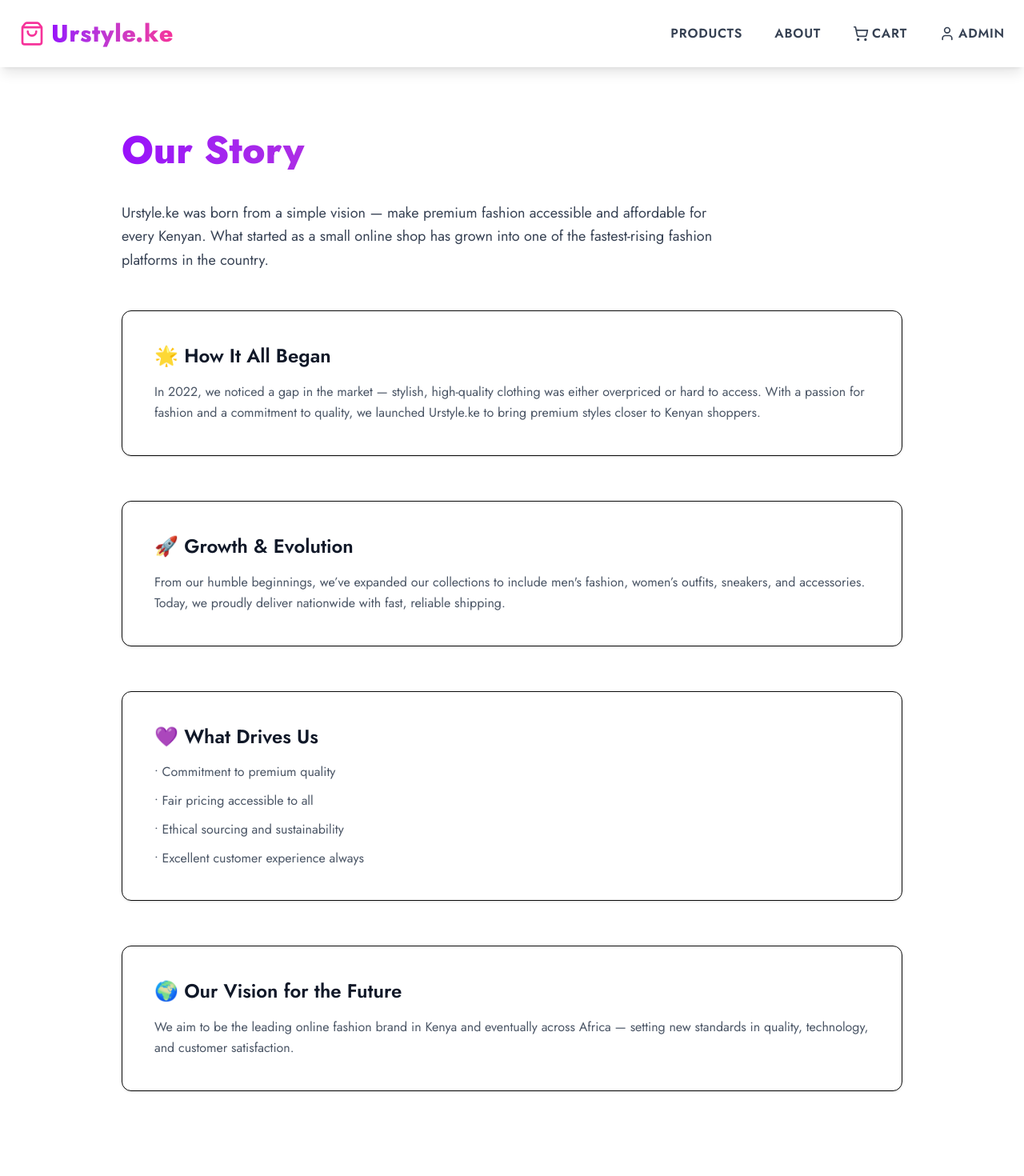
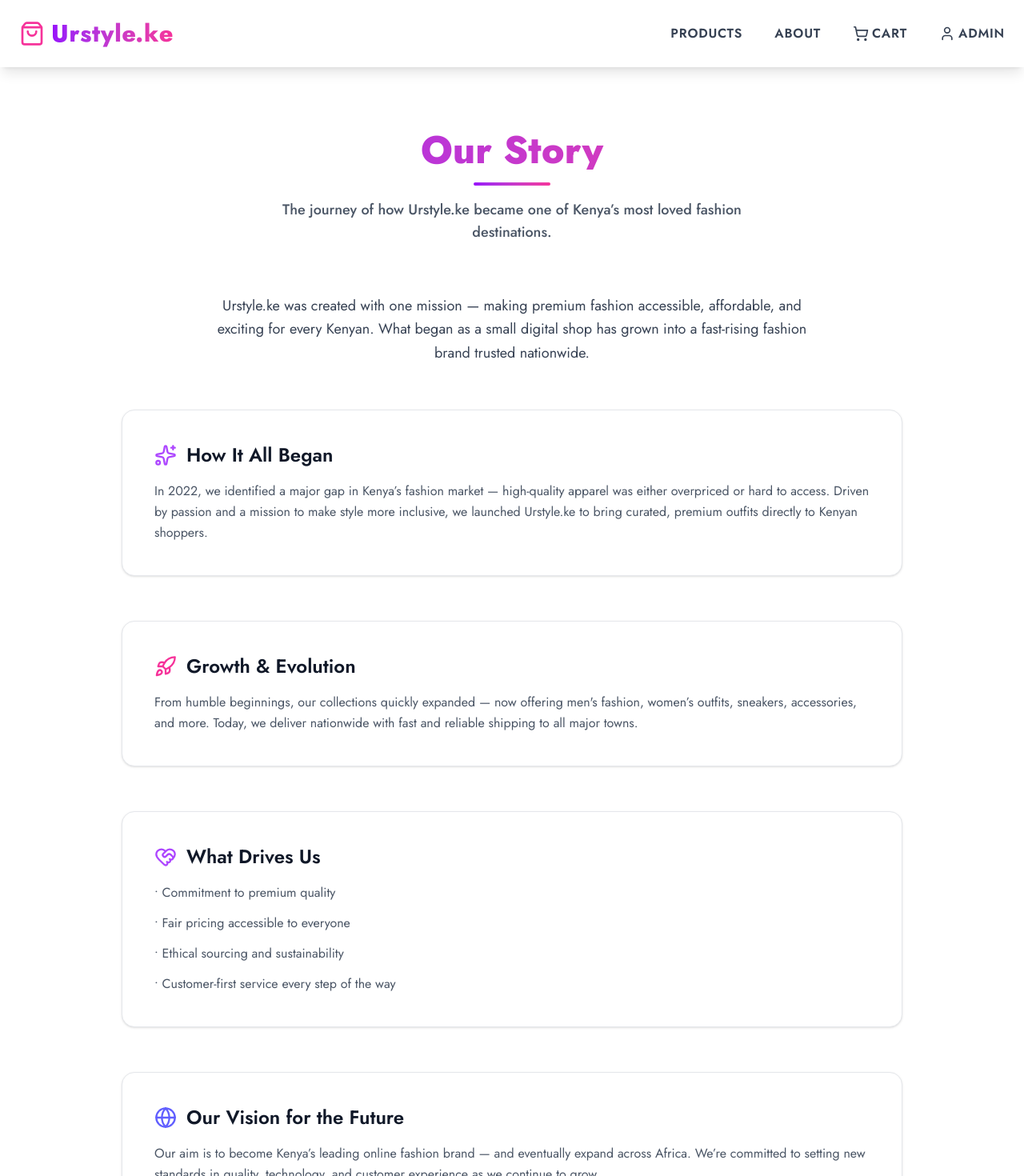
Before and after one commit to Griffinsshem/urstyle.ke, a Next.js app: page /support/story in a window 1280 px wide. Shown: the top 1470 px of the page at 80% size. Built offline with nearby package versions, Linux system fonts and the light colour scheme.

Commit message:
feat(story): Revamped “Our Story” page with premium modern UI

```diff
--- a/src/app/support/story/page.js
+++ b/src/app/support/story/page.js
@@ -1,59 +1,94 @@
+"use client";
+import { Sparkles, Rocket, HeartHandshake, Globe } from "lucide-react";
+
 export default function OurStoryPage() {
   return (
     <div className="max-w-5xl mx-auto px-6 py-20">
 
-      <h1 className="text-5xl font-extrabold bg-gradient-to-r from-purple-600 to-pink-500 bg-clip-text text-transparent mb-10">
-        Our Story
-      </h1>
+      {/* Header */}
+      <div className="text-center mb-16">
+        <h1 className="text-5xl font-extrabold bg-gradient-to-r from-purple-600 to-pink-500 bg-clip-text text-transparent">
+          Our Story
+        </h1>
+        <div className="w-24 h-1 bg-gradient-to-r from-purple-600 to-pink-500 mx-auto mt-4 rounded-full"></div>
 
-      <p className="text-gray-700 text-lg leading-relaxed mb-12 max-w-3xl">
-        Urstyle.ke was born from a simple vision — make premium fashion accessible
-        and affordable for every Kenyan. What started as a small online shop has
-        grown into one of the fastest-rising fashion platforms in the country.
+        <p className="text-gray-600 mt-4 text-lg font-medium max-w-2xl mx-auto">
+          The journey of how Urstyle.ke became one of Kenya’s most loved fashion destinations.
+        </p>
+      </div>
+
+      {/* Intro / History */}
+      <p className="text-gray-700 text-lg leading-relaxed mb-14 max-w-3xl mx-auto text-center">
+        Urstyle.ke was created with one mission — making premium fashion accessible,
+        affordable, and exciting for every Kenyan. What began as a small digital shop
+        has grown into a fast-rising fashion brand trusted nationwide.
       </p>
 
-      {/* Founding */}
-      <section className="mb-14 bg-white border rounded-xl p-10 shadow-sm">
-        <h2 className="text-2xl font-semibold text-gray-900 mb-4">🌟 How It All Began</h2>
+      {/* How It Started */}
+      <section className="mb-14 bg-white border border-gray-200 rounded-2xl p-10 shadow-sm hover:shadow-md hover:border-purple-300 transition-all duration-200">
+        <div className="flex items-center gap-3 mb-4">
+          <Sparkles className="w-7 h-7 text-purple-500" />
+          <h2 className="text-2xl font-semibold text-gray-900">
+            How It All Began
+          </h2>
+        </div>
+
         <p className="text-gray-600 leading-relaxed">
-          In 2022, we noticed a gap in the market — stylish, high-quality clothing
-          was either overpriced or hard to access. With a passion for fashion
-          and a commitment to quality, we launched Urstyle.ke to bring premium
-          styles closer to Kenyan shoppers.
+          In 2022, we identified a major gap in Kenya’s fashion market — high-quality
+          apparel was either overpriced or hard to access. Driven by passion and a
+          mission to make style more inclusive, we launched Urstyle.ke to bring curated,
+          premium outfits directly to Kenyan shoppers.
         </p>
       </section>
 
-      {/* Mission Evolution */}
-      <section className="mb-14 bg-white border rounded-xl p-10 shadow-sm">
-        <h2 className="text-2xl font-semibold text-gray-900 mb-4">🚀 Growth & Evolution</h2>
+      {/* Growth & Evolution */}
+      <section className="mb-14 bg-white border border-gray-200 rounded-2xl p-10 shadow-sm hover:shadow-md hover:border-pink-300 transition-all duration-200">
+        <div className="flex items-center gap-3 mb-4">
+          <Rocket className="w-7 h-7 text-pink-500" />
+          <h2 className="text-2xl font-semibold text-gray-900">
+            Growth & Evolution
+          </h2>
+        </div>
+
         <p className="text-gray-600 leading-relaxed">
-          From our humble beginnings, we’ve expanded our collections to include
-          men's fashion, women’s outfits, sneakers, and accessories. Today,
-          we proudly deliver nationwide with fast, reliable shipping.
+          From humble beginnings, our collections quickly expanded — now offering
+          men's fashion, women’s outfits, sneakers, accessories, and more. Today,
+          we deliver nationwide with fast and reliable shipping to all major towns.
         </p>
       </section>
 
       {/* Values */}
-      <section className="mb-14 bg-white border rounded-xl p-10 shadow-sm">
-        <h2 className="text-2xl font-semibold text-gray-900 mb-4">💜 What Drives Us</h2>
-        <ul className="space-y-3 text-gray-600">
+      <section className="mb-14 bg-white border border-gray-200 rounded-2xl p-10 shadow-sm hover:shadow-md hover:border-purple-200 transition-all duration-200">
+        <div className="flex items-center gap-3 mb-4">
+          <HeartHandshake className="w-7 h-7 text-purple-500" />
+          <h2 className="text-2xl font-semibold text-gray-900">
+            What Drives Us
+          </h2>
+        </div>
+
+        <ul className="space-y-3 text-gray-600 leading-relaxed">
           <li>• Commitment to premium quality</li>
-          <li>• Fair pricing accessible to all</li>
+          <li>• Fair pricing accessible to everyone</li>
           <li>• Ethical sourcing and sustainability</li>
-          <li>• Excellent customer experience always</li>
+          <li>• Customer-first service every step of the way</li>
         </ul>
       </section>
 
       {/* Future Vision */}
-      <section className="bg-white border rounded-xl p-10 shadow-sm">
-        <h2 className="text-2xl font-semibold text-gray-900 mb-4">🌍 Our Vision for the Future</h2>
+      <section className="bg-white border border-gray-200 rounded-2xl p-10 shadow-sm hover:shadow-md hover:border-indigo-300 transition-all duration-200">
+        <div className="flex items-center gap-3 mb-4">
+          <Globe className="w-7 h-7 text-indigo-500" />
+          <h2 className="text-2xl font-semibold text-gray-900">
+            Our Vision for the Future
+          </h2>
+        </div>
+
         <p className="text-gray-600 leading-relaxed">
-          We aim to be the leading online fashion brand in Kenya and eventually
-          across Africa — setting new standards in quality, technology, and
-          customer satisfaction.
+          Our aim is to become Kenya’s leading online fashion brand — and eventually
+          expand across Africa. We’re committed to setting new standards in quality,
+          technology, and customer experience as we continue to grow.
         </p>
       </section>
-
     </div>
   );
 }
```
